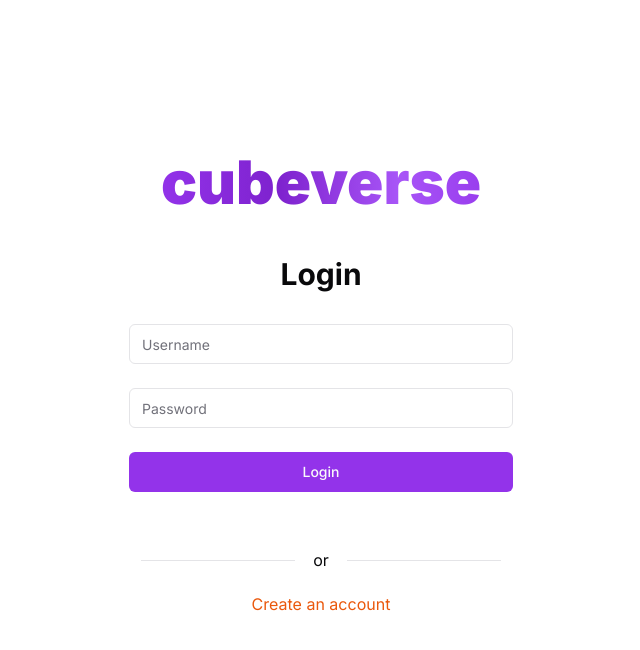
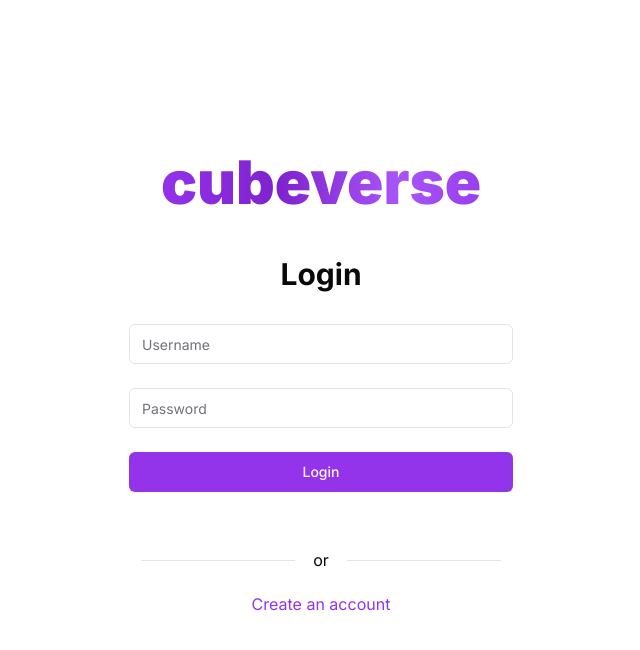
Before and after one commit to elRatto21/cubeverse, a Next.js app in the folder client/: page /login in a window 1280 px wide. Shown: the top 650 px of the page, without its empty margins (319-959 px from the left). Built offline with nearby package versions, Linux system fonts and the light colour scheme.

Commit message:
fix login page layout

```diff
--- a/client/app/(auth)/login/page.tsx
+++ b/client/app/(auth)/login/page.tsx
@@ -28,20 +28,10 @@ export default function LoginPage() {
   };
 
   return (
-    <div className="min-h-screen flex pt-[15dvh] justify-center">
+    <div className="min-h-screen flex pt-[15dvh] justify-center select-none">
       <div className="max-w-md w-full space-y-8 p-8">
         <GradientText
           colors={[
-            //"#ea580c",
-            //"#fb923c",
-            //"#fdba74",
-            //"#fb923c",
-            //"#ea580c",
-            //"#fb923c",
-            //"#fdba74",
-            //"#fb923c",
-            //"#ea580c",
-            //'#c084fc',
             "#a855f7",
             "#9333ea",
             "#7e22ce",
@@ -89,7 +79,7 @@ export default function LoginPage() {
           <div className="flex justify-center">
             <Link
               href="/register"
-              className="text-orange-600 hover:text-orange-700"
+              className="text-purple-600 hover:text-purple-700 hover:scale-110 ease-in-out transform transition duration-150"
             >
               Create an account
             </Link>
```
